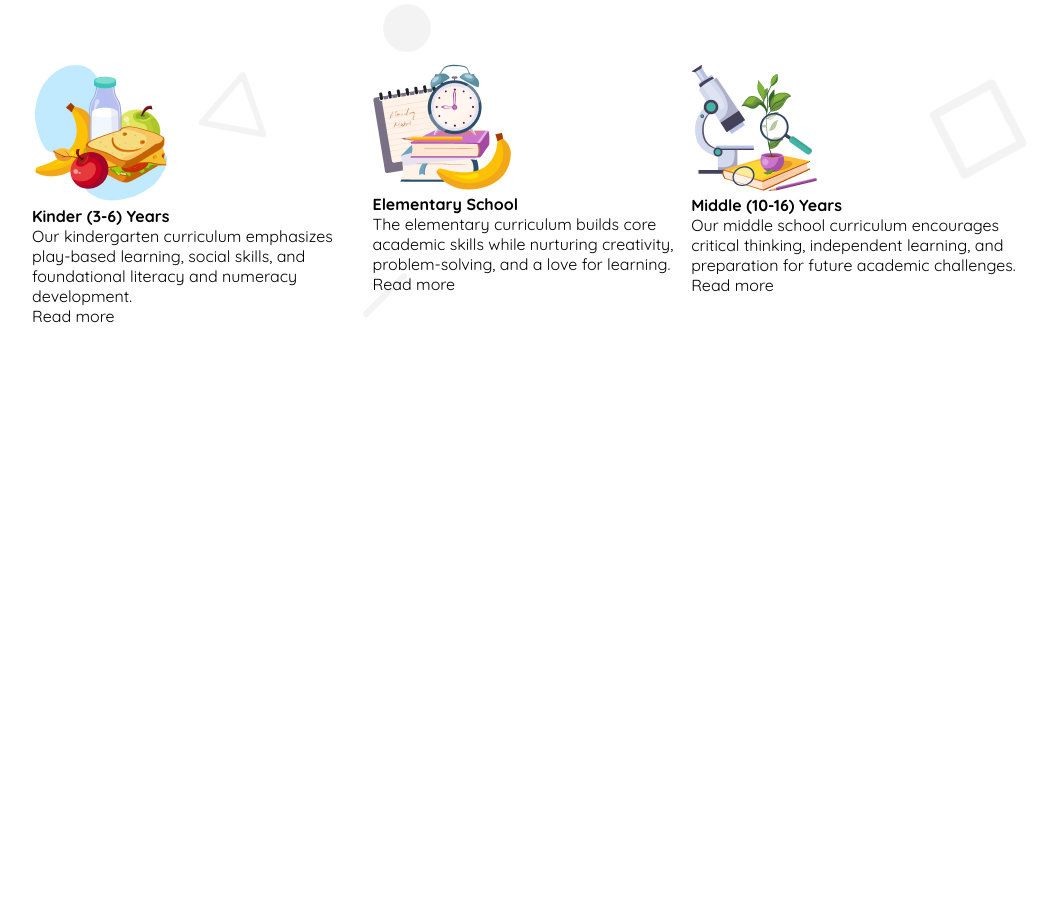
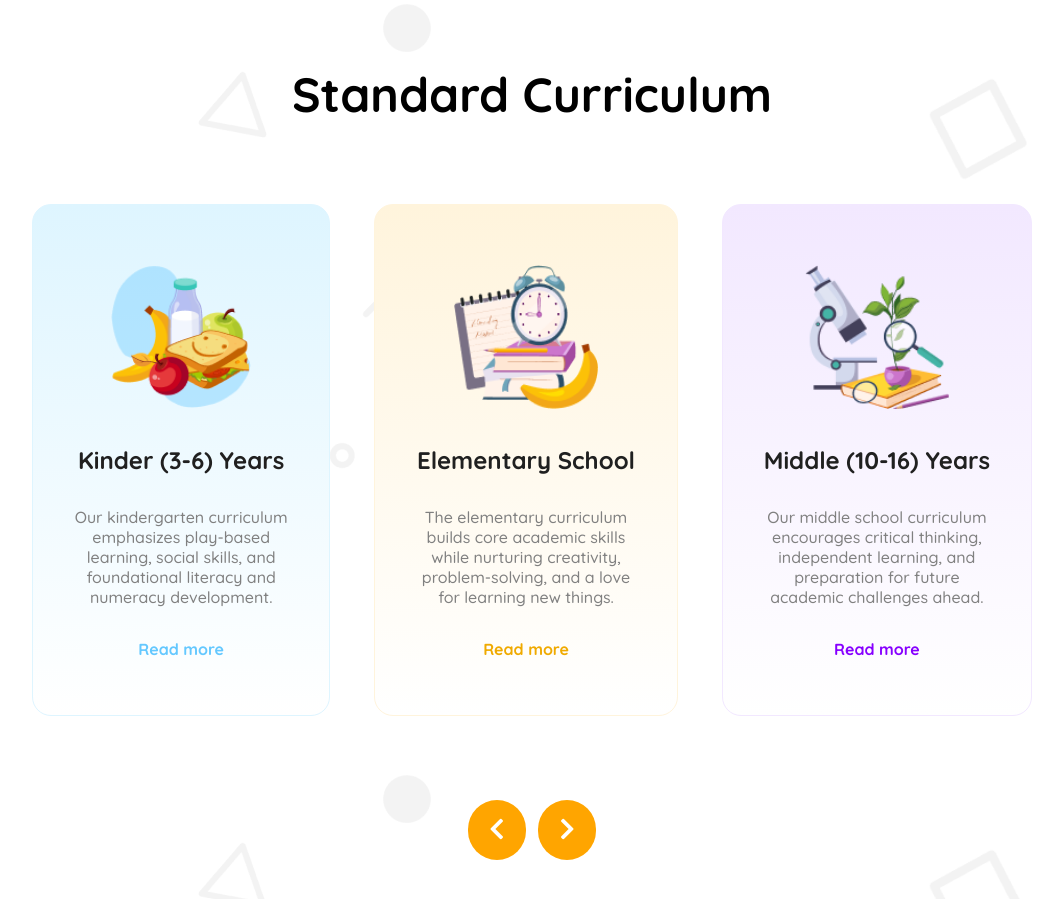
Before and after one commit to fakhrulhasan99/Assignment-02, a plain HTML site: page index.html in a window 1280 px wide. Shown: the part 857-1756 px from the top of the page, without its empty margins (108-1171 px from the left). Before the commit the page ends 1243 px from the top, so only its background shows below. Drawn offline with Linux system fonts and the light colour scheme.

Commit message:
added standard curriculums

```diff
--- a/index.html
+++ b/index.html
@@ -7,6 +7,7 @@
     <link rel="preconnect" href="https://fonts.googleapis.com">
     <link rel="preconnect" href="https://fonts.gstatic.com" crossorigin>
     <link href="https://fonts.googleapis.com/css2?family=Quicksand:wght@300..700&display=swap" rel="stylesheet">
+    <link href="https://cdnjs.cloudflare.com/ajax/libs/font-awesome/5.15.4/css/all.min.css" rel="stylesheet">
     <link rel="stylesheet" href="styles/style.css">
 </head>
 <body class="quicksand">
@@ -49,24 +50,36 @@
         </section>
     </header>
     <main style="background-image: url('imgs/bg.png');">
-        <section class="curriculum">
-            <div class="box">
+
+        <section class="curriculums">
+            <div>
+                <h2 class="curriculum-title">
+                    Standard Curriculum
+                </h2>
+            </div>
+            <div class="curriculum">
+                <div class="box bg-gr-1">
                     <img src="imgs/kinder.png" alt="Kinder" class="pic-b">
                     <h4 class="title-b">Kinder (3-6) Years</h4>
                     <p class="des-b">Our kindergarten curriculum emphasizes play-based learning, social skills, and foundational literacy and numeracy development.</p>
-                <p class="more-b">Read more</p>
+                    <p style="color: #64C8FF;" class="more-b">Read more</p>
                 </div>
-            <div class="box">
+                <div class="box bg-gr-2">
                     <img src="imgs/elementary.png" alt="elementary" class="pic-b">
                     <h4 class="title-b">Elementary School</h4>
-                <p class="des-b">The elementary curriculum builds core academic skills while nurturing creativity, problem-solving, and a love for learning.</p>
-                <p class="more-b">Read more</p>
+                    <p class="des-b">The elementary curriculum builds core academic skills while nurturing creativity, problem-solving, and a love for learning new things.</p>
+                    <p style="color: #F0AA00;" class="more-b">Read more</p>
                 </div>
-            <div class="box">
+                <div class="box bg-gr-3">
                     <img src="imgs/middle.png" alt="Middle" class="pic-b">
                     <h4 class="title-b">Middle (10-16) Years</h4>
-                <p class="des-b">Our middle school curriculum encourages critical thinking, independent learning, and preparation for future academic challenges.</p>
-                <p class="more-b">Read more</p>
+                    <p class="des-b">Our middle school curriculum encourages critical thinking, independent learning, and preparation for future academic challenges ahead.</p>
+                    <p style="color: #8700FF;" class="more-b">Read more</p>
+                </div>
+            </div>
+            <div class="btn-sec">
+                <button class="btn-2"><i class="fas fa-chevron-left"></i></button>
+                <button class="btn-2"><i class="fas fa-chevron-right"></i></button>
             </div>
         </section>
     </main>
--- a/styles/style.css
+++ b/styles/style.css
@@ -106,10 +106,67 @@
     border-radius: 12px;
 }
 /* curriculum styles */
+.curriculums {
+    text-align: center;
+    padding: 3.75rem 8.75rem;
+}
+.curriculum-title {
+    font-size: 3rem;
+    font-weight: bold;
+    color: #000000;
+}
 .curriculum {
-    padding: 3.75rem 8.75rem;
+    padding: 5rem 0rem;
     display: flex;
     justify-content: space-between;
+    gap: 2.75rem;
+}
+.box {
+    text-align: center;
+    padding: 3.75rem 2.5rem 3.5rem 2.5rem;
+    border-radius: 19px;
+}
+.pic-b {
+    width: 9rem;
+    height: 9rem;
+}
+.title-b {
+    font-size: 1.5rem;
+    font-weight: bold;
+    color: #202020;
+    padding: 2rem 0rem;
+}
+.des-b {
+    font-size: 1rem;
+    font-weight: 500;
+    color: #808080;
+}
+.more-b {
+    font-size: 1rem;
+    font-weight: bold;
+    padding-top: 2rem;
+}
+.bg-gr-1 {
+    background: linear-gradient(#DEF5FF, #FFFFFF);
+    border: 1px solid #DEF5FF;
+}
+.bg-gr-2 {
+    background: linear-gradient(#FFF4DC, #FFFFFF);
+    border: 1px solid #FFF4DC;
+}
+.bg-gr-3 {
+    background: linear-gradient(#F2E8FF, #FFFFFF);
+    border: 1px solid #F2E8FF;
+}
+.btn-2 {
+    font-size: 1.5rem;
+    font-weight: 600;
+    color: #FFFFFF;
+    background-color: orange;
+    padding: 1rem 1.35rem;
+    border: none;
+    border-radius: 30px;
+    margin: .25rem;
 }
 
 @media screen and (max-width: 768px) {
```
Lines whose indentation alone changed are shown as unchanged.
